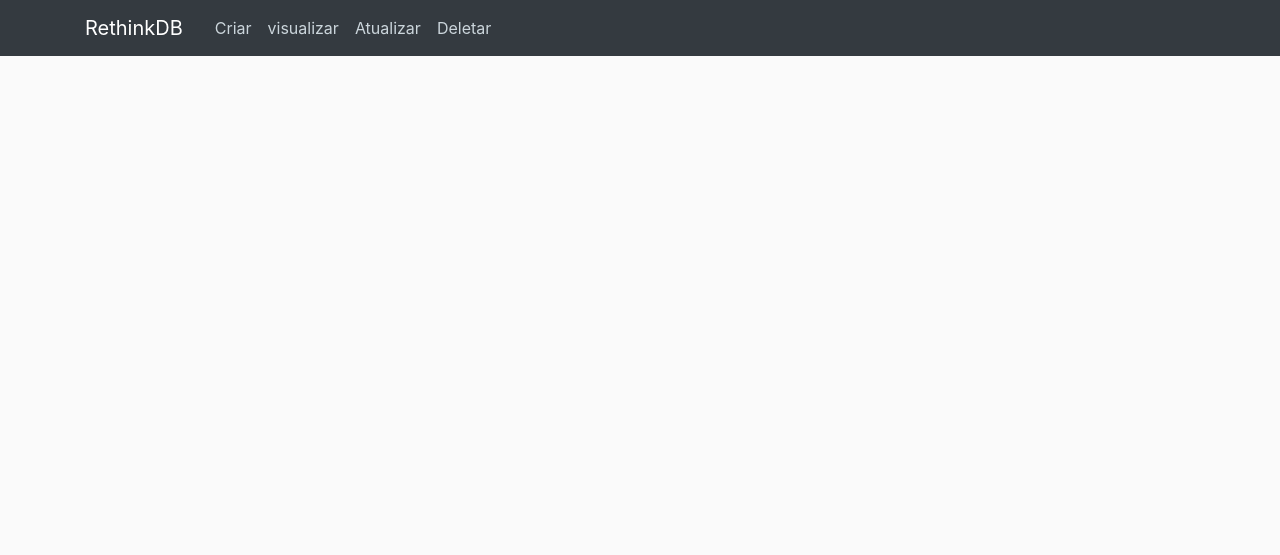
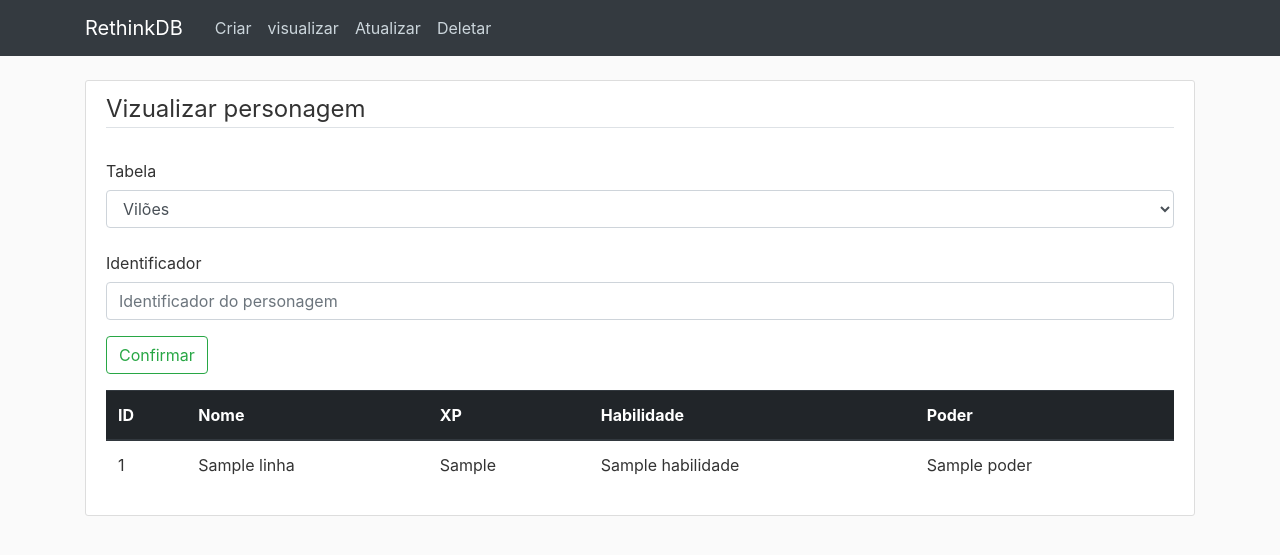
Before and after one commit to joopedroe/Python-RethinkDB, a Django app: template Gerencia_ClienteApp/templates/Gerencia_ClienteApp/read.html in a window 1280 px wide. Shown: the top 555 px of the page. Run offline with Django 3.2, Linux system fonts and the light colour scheme; the template is opened without the code that fills it: most values are stand-ins (such as "Sample title", 1, 10 or a date in 2020); some libraries are stand-ins or nearby versions; some web fonts are replaced.

Commit message:
add mais umas paradas

```diff
--- a/Gerencia_Cliente/urls.py
+++ b/Gerencia_Cliente/urls.py
@@ -21,7 +21,7 @@ urlpatterns = [
         name="home"
     ),
     path(
-        'cliente/',
+        'comic/',
         include(
             'Gerencia_ClienteApp.urls',
             namespace='clientes'
--- a/Gerencia_ClienteApp/forms.py
+++ b/Gerencia_ClienteApp/forms.py
@@ -42,7 +42,7 @@ class UpdateForm(forms.Form):
 
 
 class ReadForm(forms.Form):
-    id = forms.CharField(
+    nome = forms.CharField(
         label='Identificador do Personagem',
         max_length=100,
         required=True
--- a/Gerencia_ClienteApp/templates/Gerencia_ClienteApp/read.html
+++ b/Gerencia_ClienteApp/templates/Gerencia_ClienteApp/read.html
@@ -4,31 +4,69 @@
 
 {% block title %}- Read{% endblock title %}
 
-{% block content %}
+{% block main %}
+<div class="content-section">
+    <form method="GET">
+
+        <fieldset class="form-group">
+            <legend class="border-bottom mb-4">Vizualizar personagem</legend>
+
+            <div id="div_tabela_id" class="form-group">
+                <label for="table_id" class="col-form-label  requiredField">
+                    Tabela
+                </label>
                 <div>
-        <div class="content-section">
+                    <select name="table" id="tabela_id" class="selectmultiple form-control" required="required">
+                    <option value="viloes">Vilões</option>
+                    <option value="herois">Heróis</option>
+                    </select>
+                </div>
+            </div>
+            <div class="pure-control-group">
+                <label for="tabela_id" class="col-form-label">
+                    Identificador
+                </label>
+                <input
+                    class="form-control mr-sm-2"
+                    type="search"
+                    placeholder="Identificador do personagem"
+                    aria-label="Search"
+                    name='search'
+                    value="{{search_term}}">
+            </div>
+        </fieldset>
 
-        {{form|crispy}}
+        <div class="form-group">
+            <button class="btn btn-outline-success" type="submit">Confirmar</button>
+        </div>
 
-            <!-- <table class="table table-hover">
+    </form>
+    <div>
+    {% if resultados %}
+        {% for linha in resultados %}
+        <table class="table table-hover">
             <thead class="thead-dark">
                 <tr>
-                        <th scope="col">id</th>
+                    <th scope="col">ID</th>
                     <th scope="col">Nome</th>
-                        <th scope="col">CPF</th>
-                        <th scope="col">Cidade</th>
+                    <th scope="col">XP</th>
+                    <th scope="col">Habilidade</th>
+                    <th scope="col">Poder</th>
                 </tr>
                 </thead>
             <tbody>
                 <tr>
-                        <td>01</td>
-                        <td>02</td>
-                        <td>03</td>
-                        <td>04</td>
+                    <td>{{linha.id}}</td>
+                    <td>{{linha.nome}}</td>
+                    <td>{{linha.xp}}</td>
+                    <td>{{linha.habilidade}}</td>
+                    <td>{{linha.poder}}</td>
                 </tr>
             </tbody>
-            </table> -->
-
+        </table>
+        {% endfor %}
+    {% endif %}
     </div>
 </div>
-{% endblock content %}
+
+{% endblock main %}
--- a/Gerencia_ClienteApp/templates/base.html
+++ b/Gerencia_ClienteApp/templates/base.html
@@ -36,8 +36,8 @@
           <!-- navbar do lado esquerdo -->
           <div class="navbar-nav mr-auto">
             <a class="nav-item nav-link" href=" {% url 'clientes:new' %} ">Criar</a>
-            <a class="nav-item nav-link" href=" {% url 'clientes:delete' %} ">visualizar</a>
-            <a class="nav-item nav-link" href=" {% url 'clientes:read' %} ">Atualizar</a>
+            <a class="nav-item nav-link" href=" {% url 'clientes:read' %} ">visualizar</a>
+            <a class="nav-item nav-link" href=" {% url 'clientes:update' %} ">Atualizar</a>
             <a class="nav-item nav-link" href=" {% url 'clientes:delete' %} ">Deletar</a>
           </div>
           </div>
--- a/Gerencia_ClienteApp/urls.py
+++ b/Gerencia_ClienteApp/urls.py
@@ -9,8 +9,8 @@ urlpatterns = [
     path('clientes/',ExibeClientesTempoReal, name="exibeClientesTempoReal" ),
     path('clientes/todos',ExibeClientes, name="exibeClientes" ),
     path('clientes/<str:clienteId>/',EncontraCliente,name='encontraCliente'),
+    path('new/', NewCharacterView, name='new'),
     path('visualizar/', ReadView, name='read'),
     path('atualizar/', UpdateView, name='update'),
     path('deletar/', DeleteView, name='delete'),
-    path('new/', NewCharacterView, name='new')
 ]
--- a/requirements.txt
+++ b/requirements.txt
@@ -1 +1,5 @@
+django
 django-crispy-forms
+pylint
+pytz
+rethinkdb
```
Also changed, not shown: Gerencia_ClienteApp/views.py (+44 -25 lines), 1 other file. Lines whose indentation alone changed are shown as unchanged.
